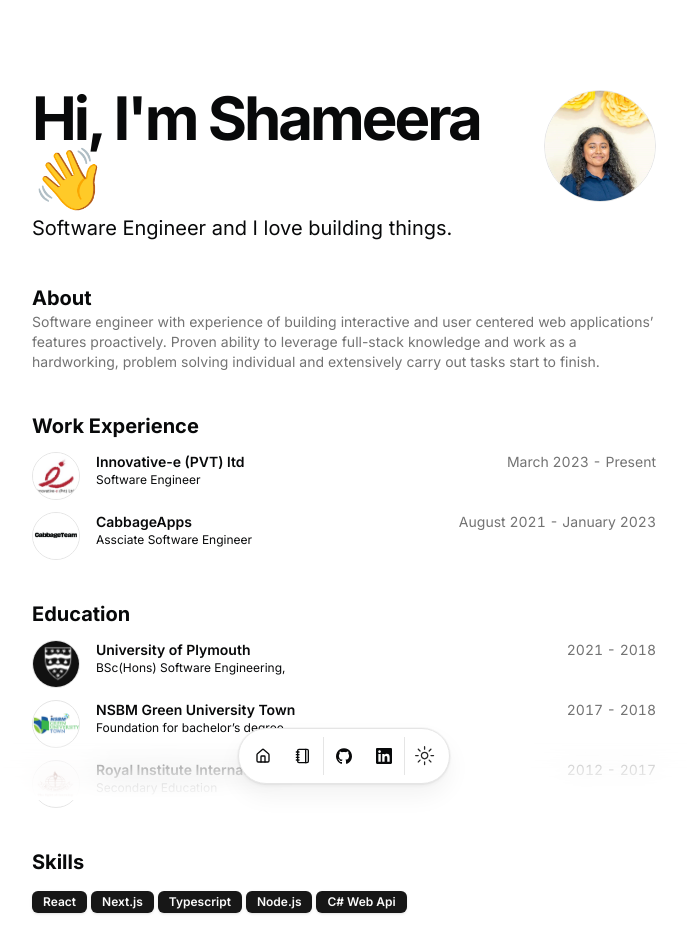
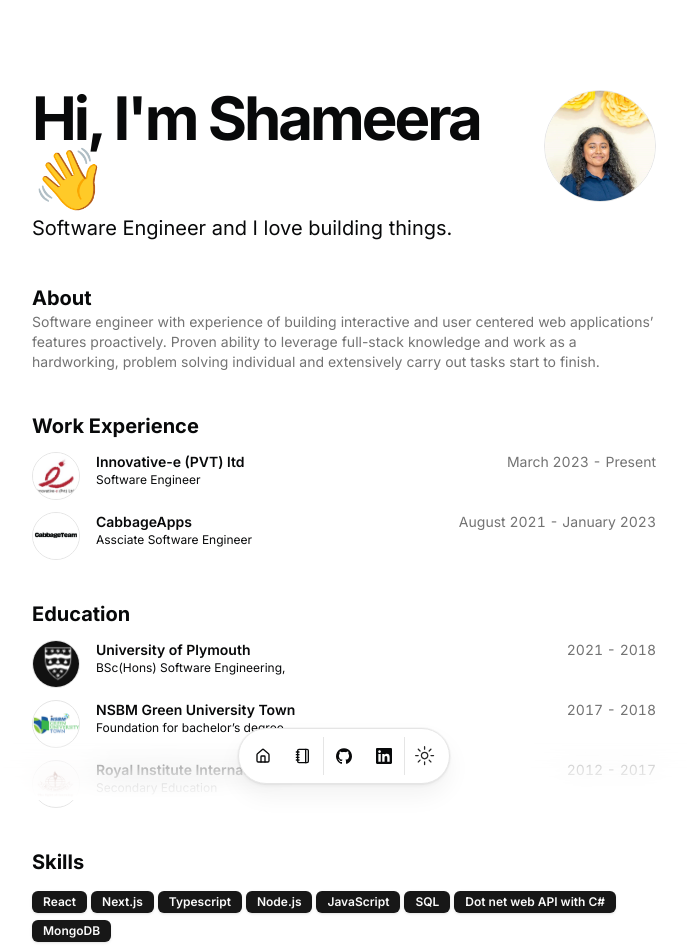
Before and after one commit to Shameera17/portfolio-magicUI, a Next.js app: page / in a window 1280 px wide. Shown: the top 952 px of the page, without its empty margins (296-983 px from the left). Built offline with nearby package versions, Linux system fonts and the light colour scheme.

Commit message:
added skills

```diff
--- a/src/data/resume.tsx
+++ b/src/data/resume.tsx
@@ -13,7 +13,16 @@
 knowledge and work as a hardworking, problem solving individual and
 extensively carry out tasks start to finish.`,
   avatarUrl: "/me.jpg",
-  skills: ["React", "Next.js", "Typescript", "Node.js", "C# Web Api"],
+  skills: [
+    "React",
+    "Next.js",
+    "Typescript",
+    "Node.js",
+    "JavaScript",
+    "SQL",
+    "Dot net web API with C#",
+    "MongoDB",
+  ],
   navbar: [
     { href: "/", icon: HomeIcon, label: "Home" },
     {
```
